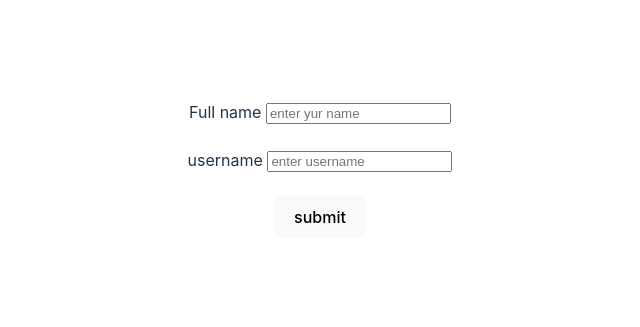
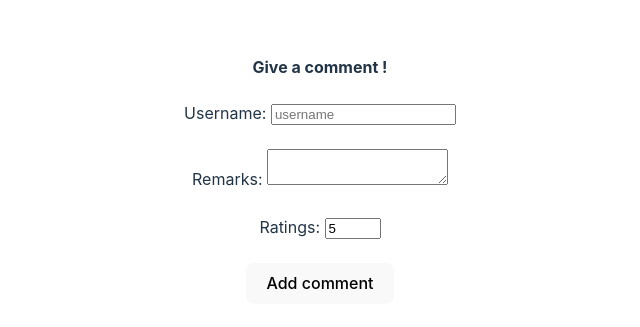
Before and after one commit to singhjashanjot/react-practice-repo, a React (Vite) app: page / in a window 1280 px wide. Shown: the part 231-558 px from the top of the page, without its empty margins (320-960 px from the left). Built offline with nearby package versions, Linux system fonts and the light colour scheme.

Commit message:
comment box

```diff
--- a/src/App.jsx
+++ b/src/App.jsx
@@ -5,15 +5,17 @@
 import Lottery from './Lottery'
 import Ticket from './Ticket'
 import Forms from './form'
+import Commentsform from './Commentsform'
 
 function App() {
 
 
   return (
     <>
-     {/*
+      {/*
       <Lottery n={3} winningsum={15}/> */}
-      <Forms/>
+      {/* <Forms/> */}
+      <Commentsform />
     </>
   )
 }
--- /dev/null
+++ b/src/Commentsform.jsx
@@ -0,0 +1,39 @@
+import { useState } from "react"
+
+export default function Commentsform() {
+
+    let [formdata, setformdata] = useState({
+        username: "",
+        remarks: "",
+        rating: 5
+    })
+
+    let handleinputchange = (event) => {
+        setformdata((currdata) => {
+            return { ...currdata, [event.target.name]: event.target.value }
+        })
+    }
+    let handlesubmit = (event) => {
+        console.log(formdata);
+        event.preventDefault();
+    }
+
+    return (
+        <div> <h4>Give a comment ! </h4>
+            <form onSubmit={handlesubmit}>
+                <label htmlFor="username">Username: </label>
+                <input placeholder="username" type="text" value={formdata.username} onChange={handleinputchange} id="username" name="username" />
+                <br /><br />
+                <label htmlFor="remarks">Remarks: </label>
+                <textarea name="remarks" id="remarks" onChange={handleinputchange} value={formdata.remarks}>Remarks</textarea>
+                <br /><br />
+                <label htmlFor="rating">Ratings: </label>
+                <input id="rating" placeholder="rating" value={formdata.rating} type="number" min={1} max={10} onChange={handleinputchange} name="rating" />
+                <br /><br />
+
+                <button>Add comment</button>
+            </form>
+
+        </div>
+    )
+}
```
